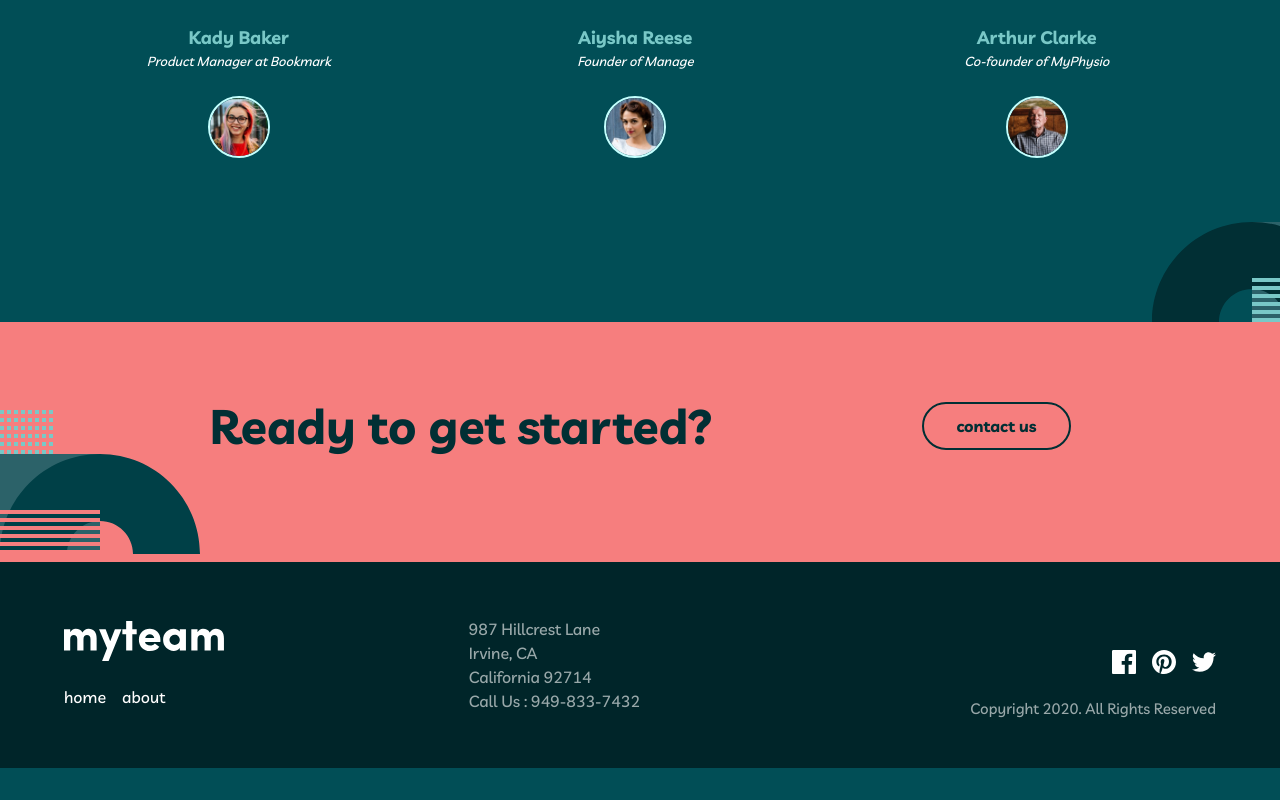
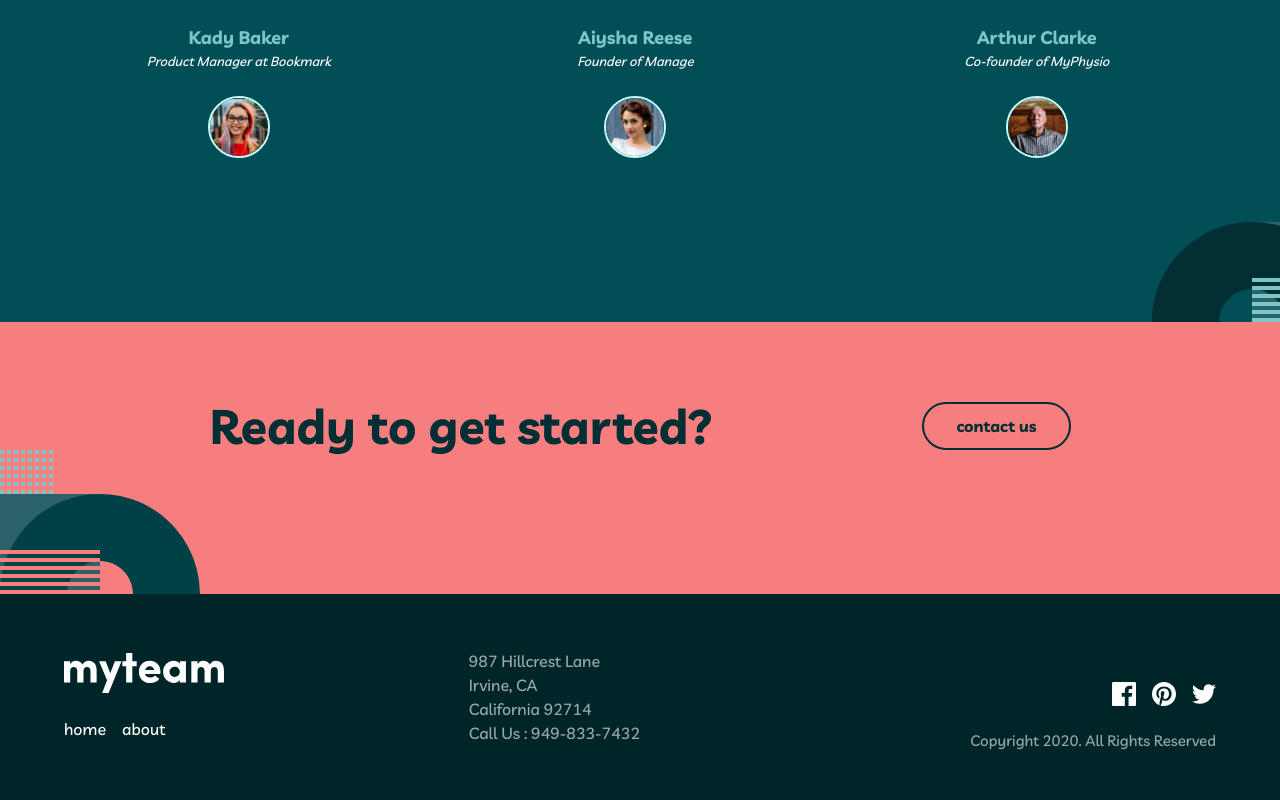
Before and after one commit to Nutopia13/my-team, a React (Vite) app: page / in a window 1280 px wide. Shown: the part 1663-2463 px from the top of the page. Before the commit the page ends 2431 px from the top, so only its background shows below. Built offline with nearby package versions, Linux system fonts and the light colour scheme.

Commit message:
Version 1.1

```diff
--- a/src/Components/HomePage/ContactUs.jsx
+++ b/src/Components/HomePage/ContactUs.jsx
@@ -4,14 +4,14 @@ import { Link } from "react-router-dom";
 
 const ContactUs = () => {
   return (
-    <div className="bg-primary_coral max-h-[30vh] relative overflow-hidden text-center text-state_green">
+    <div className="bg-primary_coral  relative overflow-hidden text-center text-state_green">
       <div className="mx-auto flex flex-col pt-20 md:flex-row justify-evenly items-center">
         <h4 className="title max-w-[200px] md:max-w-lg lg:max-w-full">Ready to get started?</h4>
         <Link to='/contact'><button className=" hover:bg-state_green hover:text-white transition-all duration-200 mt-6 lg:mt-0 font-bold text-base border-2 border-state_green py-2.5 px-8 lowercase rounded-3xl">
           Contact Us
         </button></Link>
       </div>
-      <img src={bg_6} alt="" className="relative md:bottom-0 bottom-8 lg:bottom-10 " />
+      <img src={bg_6} alt="" className="relative  " />
     </div>
   );
 };
--- a/src/Components/HomePage/Hero.jsx
+++ b/src/Components/HomePage/Hero.jsx
@@ -4,9 +4,9 @@ import {motion} from "framer-motion";
 
 const Hero = () => {
   return (
-    <div>
+    <div className="relative -z-10">
       <motion.div
-        className="flex max-w-6xl mx-auto flex-row flex-wrap items-end md:justify-center lg:justify-start mt-20 md:mt-32 text-center lg:text-left"
+        className="flex max-w-6xl mx-auto flex-row  flex-wrap items-end md:justify-center lg:justify-start mt-20 md:mt-32 text-center lg:text-left"
       >
         <h1 className="hero_title max-w-[620px]  text-white">
           Find the best <span className="text-primary_coral">talent</span>
--- a/src/Components/HomePage/Services.jsx
+++ b/src/Components/HomePage/Services.jsx
@@ -7,7 +7,7 @@ import { motion } from "framer-motion";
 
 const Services = () => {
   return (
-    <div className="bg-state_green  max-h-[100vh] md:max-h-full lg:max-h-[100vh]  relative overflow-hidden text-white">
+    <div className="bg-state_green  lg:max-h-[100vh]  relative overflow-hidden text-white">
       <img src={bg_3} alt="" className="md:hidden absolute left-[71.3%]" />
       <div className="md:pt-36 pb-16 pt-16 max-w-[320px] md:max-w-2xl lg:max-w-6xl items-start mx-auto flex justify-between flex-wrap">
         <h2 className="title  relative max-w-[240px]  md:max-w-lg :max-w-[445px]">
--- a/src/Components/Navbar.jsx
+++ b/src/Components/Navbar.jsx
@@ -51,7 +51,7 @@ const Navbar = () => {
               animate={{ opacity: 1 }}
               exit={{ opacity: 0 }}
               transition={{ duration: 1, ease: "easeInOut" }}
-              className="w-full h-full z-100 absolute top-0 flex justify-end bg-black/40"
+              className="w-full h-full z-50 absolute top-0 flex justify-end bg-black/40"
             >
               <motion.div
                 initial={{ x: 100, opacity: 0 }}
```
